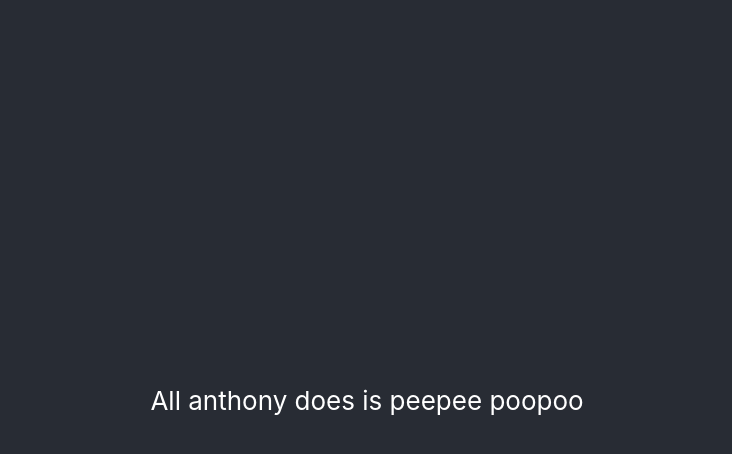
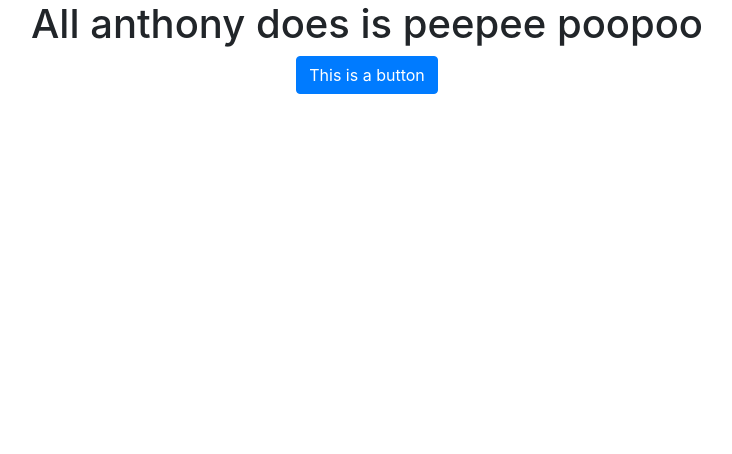
Before and after one commit to ryanfok97/roommate-hub, a React (Create React App) app: page / in a window 1280 px wide. Shown: the top 454 px of the page, without its empty margins (273-1005 px from the left). Built offline with nearby package versions, Linux system fonts and the light colour scheme.

Commit message:
added react router

```diff
--- a/package.json
+++ b/package.json
@@ -7,6 +7,7 @@
     "react": "^16.11.0",
     "react-bootstrap": "^1.0.0-beta.14",
     "react-dom": "^16.11.0",
+    "react-router-dom": "^5.1.2",
     "react-scripts": "3.2.0"
   },
   "scripts": {
--- a/src/App.js
+++ b/src/App.js
@@ -1,14 +1,19 @@
 import React from 'react';
+import {
+    BrowserRouter as Router,
+    Switch,
+    Route,
+    Link
+} from 'react-router-dom';
 import './App.css';
+
+import Button from 'react-bootstrap/Button';
 
 function App() {
   return (
     <div className="App">
-      <header className="App-header">
-	All anthony does is peepee poopoo
-
-      </header>
-
+	<h1>All anthony does is peepee poopoo</h1>
+	<Button>This is a button</Button>
     </div>
   );
 }
```
Also changed, not shown: 1 other file (tests, documents, lock files or other folders).
